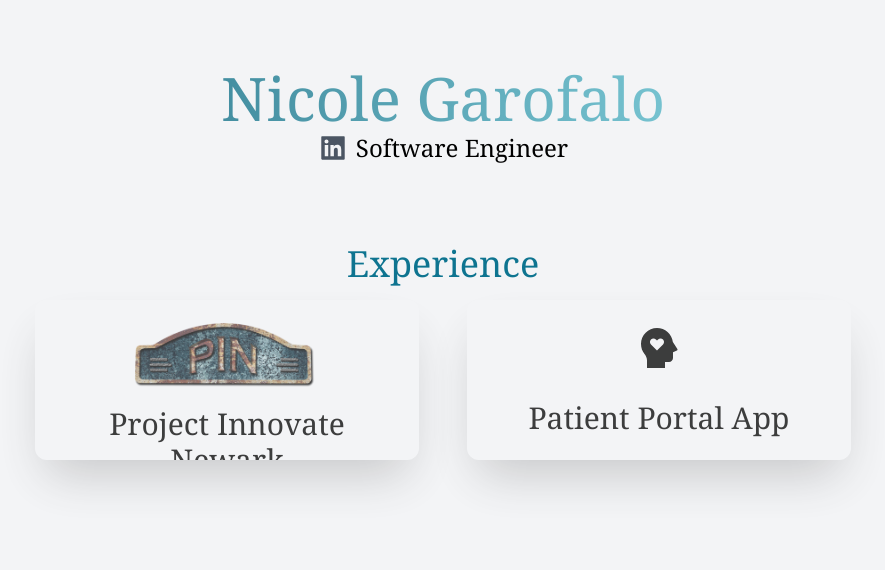
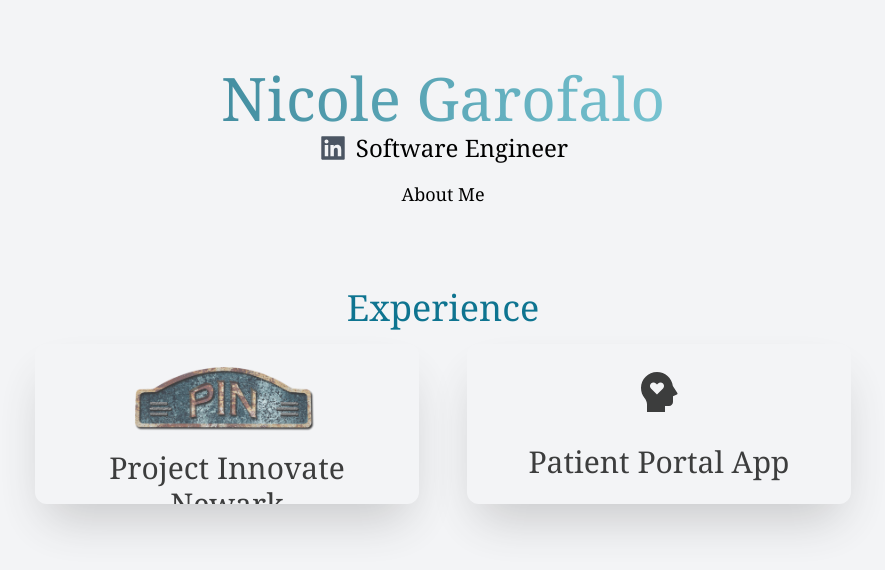
Before and after one commit to nicbrown1121/nicbrown1121.github.io, a React (Create React App) app: page / in a window 1280 px wide. Shown: the top 570 px of the page, without its empty margins (197-1082 px from the left). Built offline with nearby package versions, Linux system fonts and the light colour scheme.

Commit message:
add about component

```diff
--- /dev/null
+++ b/src/About.js
@@ -0,0 +1,44 @@
+import React, { useState } from "react";
+import "./index.css";
+
+const About = () => {
+  const [isVisible, setIsVisible] = useState(false);
+  console.log({ isVisible });
+
+  const handleClose = () => {
+    setIsVisible(!isVisible);
+  };
+
+  const handleShow = () => {
+    setIsVisible(true);
+  };
+
+  return (
+    <div className="justify-center mt-4 text-center flex">
+      {isVisible ? (
+        <div className="shadow-2xl p-2 rounded-xl w-96 overflow-hidden transition-height h-96 ease-in-out duration-500">
+          Hi, I'm Nicole.
+          <div className="border-4">
+            <button
+              className="text-black border-4 rounded-2xl"
+              onClick={handleClose}
+            >
+              Close
+            </button>
+          </div>
+        </div>
+      ) : (
+        <div
+          className="group transition-all duration-300 ease-in-out"
+          onClick={handleShow}
+        >
+          <span className="font-serif text-lg cursor-pointer bg-left-bottom bg-gradient-to-r  from-cyan-800 to-cyan-200 bg-[length:0%_2px] bg-no-repeat group-hover:bg-[length:100%_2px] transition-all duration-500 ease-out">
+            About Me
+          </span>
+        </div>
+      )}
+    </div>
+  );
+};
+
+export default About;
--- a/src/App.js
+++ b/src/App.js
@@ -1,6 +1,7 @@
 import React, { useEffect, useRef } from "react";
 import { AiFillLinkedin } from "react-icons/ai";
 import Card from "./Card";
+import About from "./About";
 import { gsap } from "gsap";
 
 const Home = () => {
@@ -12,13 +13,11 @@
       duration: 2,
       y: -40,
       opacity: 1,
-      // ease: "power4.out",
     });
     gsap.to(h2Ref.current, {
       duration: 2,
       y: 20,
       opacity: 1,
-      // ease: "power4.out",
     });
   }, []);
 
@@ -48,6 +47,9 @@
             </div>
           </div>
         </section>
+        <div>
+          <About />
+        </div>
         {/* PROJECT SECTION */}
         <div>
           <h3 className="text-4xl text-center py-20 inset-x-0 bottom-0 h-16 font-serif text-cyan-700">
--- a/src/index.css
+++ b/src/index.css
@@ -16,89 +16,66 @@
     monospace;
 }
 
+@keyframes expandHeight {
+  from {
+    height: 0;
+  }
+  to {
+    height: 200px;
+  }
+}
+
+.link-underline {
+  border-bottom-width: 0;
+  background-image: linear-gradient(transparent, transparent),
+    linear-gradient(#fff, #fff);
+  background-size: 0 2px;
+  background-position: 0 100%;
+  background-repeat: no-repeat;
+  transition: background-size 0.3s ease-in-out;
+}
+
+.link-underline-black {
+  background-image: linear-gradient(transparent, transparent),
+    linear-gradient(rgb(6, 112, 112), rgb(11, 193, 222));
+}
+
+.link-underline:hover {
+  background-size: 100% 2px;
+  background-position: 0 100%;
+}
+
+/* @keyframes underlineIn {
+  from {
+    width: 0;
+  }
+  to {
+    width: 100%;
+  }
+}
+
+@keyframes underlineOut {
+  from {
+    width: 100%;
+  }
+  to {
+    width: 0;
+  }
+} */
+
+/* .expand {
+  animation: expandHeight 300ms ease-out;
+}
+
+.collapse {
+  animation: expandHeight 300ms ease-in reverse;
+} */
+/*
 .card {
-  /* position: relative; */
   perspective: 1000px;
   width: 400px;
-  /* height: 200px;  */
   cursor: pointer;
 }
-/* .data {
-  overflow-y: auto;
-  position: absolute;
-  bottom: 5%;
-  background: #fff;
-  text-align: center;
-  width: 275px;
-  height: 80px;
-  left: 0;
-  right: 0;
-  margin: 0 auto;
-  padding: 10px 5%;
-  /* margin: 0 !important;
-  padding: 0 !important;
-  box-sizing: border-box;
-  opacity: 0.8;
-  transition: all 0.4s;
-} */
-
-/* .PINCard,
-.healthCard {
-  position: relative;
-}
-
-.data {
-  position: absolute;
-  bottom: 0;
-  left: 0;
-  right: 0;
-  height: 100%;
-  background-color: inherit;
-  opacity: 0;
-  transition: all 0.4s;
-}
-
-.PINCard:hover .data {
-  opacity: 1;
-}
-
-.healthCard:hover .data {
-  opacity: 1;
-} */
-/* .flip-card-inner {
-  /* position: relative;
-  width: 100%;
-  height: 100%;
-  transition: transform 0.6s;
-  transform-style: preserve-3d;
-}
-
-.card.flipped .flip-card-inner {
-  transform: rotateY(180deg);
-}
-
-.flip-card-front,
-.flip-card-back {
-  position: relative;
-  width: 100%;
-  height: 100%;
-  backface-visibility: hidden;
-}
-
-.flip-card-front {
-  color: black;
-  position: absolute;
-  width: 400px;
-  height: 250px;
-}
-
-.flip-card-back {
-  color: white;
-  transform: rotateY(180deg);
-  position: absolute;
-  width: 400px;
-  height: 250px;
-} */
 
 .expanded {
   height: 450px;
@@ -108,5 +85,5 @@
 }
 
 .text-md {
-  margin-bottom: 1rem; /* Add margin bottom to create space between paragraphs */
-}
+  margin-bottom: 1rem;
+} */
```
